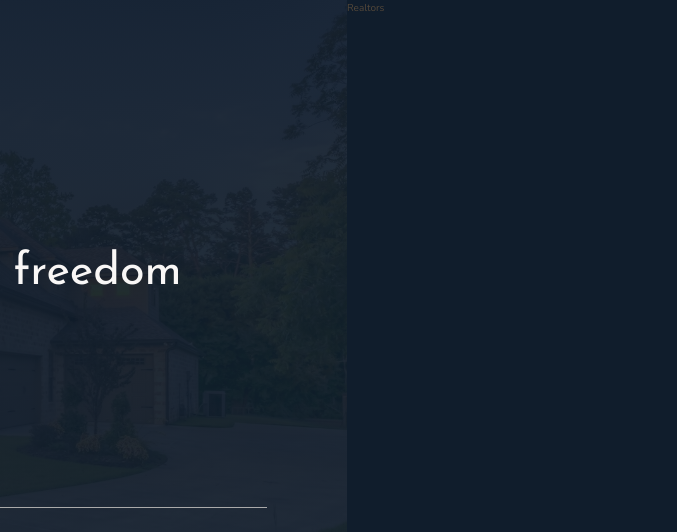
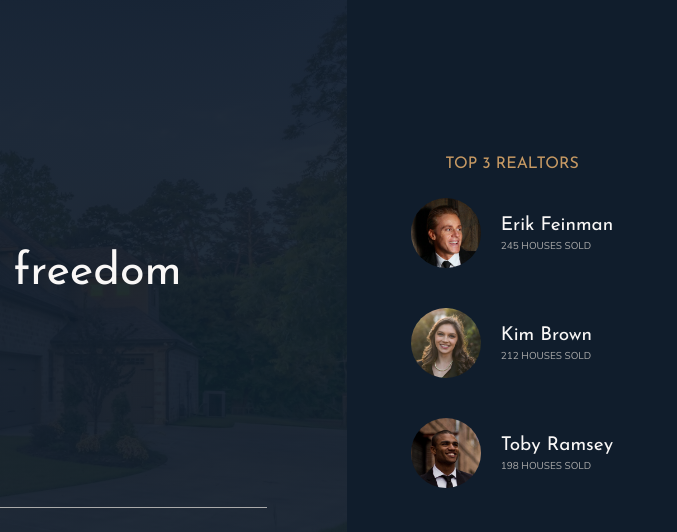
Before and after one commit to Sehja/Nexter, a website: page index.html in a window 1280 px wide. Shown: the top 532 px of the page, 603-1280 px from the left. Drawn offline with nearby package versions, Linux system fonts and the light colour scheme.

Commit message:
finish desctop

```diff
--- a/index.html
+++ b/index.html
@@ -46,7 +46,38 @@
         </div>
     </header>
 
-    <div class="realtors">Realtors</div>
+    <div class="realtors">
+        <h3 class="heading-3">TOP 3 REALTORS
+        </h3>
+        <div class="realtors__list">
+            <img src="./img/realtor-1.jpeg" alt="Realtor 1" class="realtors__img">
+            <div class="realtors__details">
+                <h4 class="heading-4 heading-4--light">Erik Feinman
+                </h4>
+                <p class="realtors__sold">245 HOUSES SOLD
+                </p>
+            </div>
+            <img src="./img/realtor-2.jpeg" alt="Realtor 2" class="realtors__img">
+            <div class="realtors__details">
+                <h4 class="heading-4 heading-4--light">Kim Brown
+
+                </h4>
+                <p class="realtors__sold">212 HOUSES SOLD
+
+                </p>
+            </div>
+            <img src="./img/realtor-3.jpeg" alt="Realtor 3" class="realtors__img">
+            <div class="realtors__details">
+                <h4 class="heading-4 heading-4--light">Toby Ramsey
+
+                </h4>
+                <p class="realtors__sold">198 HOUSES SOLD
+
+                </p>
+            </div>
+        </div>
+    </div>
+
     <section class="features">
         <div class="feature">
             <svg class="feature__icon">
--- a/sass/_header.scss
+++ b/sass/_header.scss
@@ -34,7 +34,7 @@
         &::before,
         &::after {
             content: "";
-            height: .8px;
+            height: 1px;
             display: block;
             background-color: currentColor;
         }
@@ -52,7 +52,6 @@
 
         display: grid;
         grid-template-columns: repeat(4, minmax(2.5rem, 1fr));
-        grid-template-rows: max-content;
         grid-column-gap: 3rem;
         align-items: center;
         justify-items: center;
--- a/sass/_realtors.scss
+++ b/sass/_realtors.scss
@@ -1,4 +1,33 @@
 .realtors {
     background-color: $color-secondary;
     grid-column: col-end 6 / full-end;
+    padding: 3rem;
+
+    display: grid;
+    justify-content: center;
+    align-content: center;
+    justify-items: center;
+    grid-row-gap: 2rem;
+
+
+    &__list {
+        display: grid;
+        grid-template-columns: min-content max-content;
+        grid-column-gap: 2rem;
+        grid-row-gap: 5vh;
+        align-items: center;
+    }
+
+
+    &__img {
+        width: 7rem;
+        display: block;
+        border-radius: 50%;
+    }
+
+    &__sold {
+        color: $color-grey-light-2;
+        text-transform: uppercase;
+        margin-top: -3px;
+    }
 }
```
Also changed, not shown: css/style.css.
